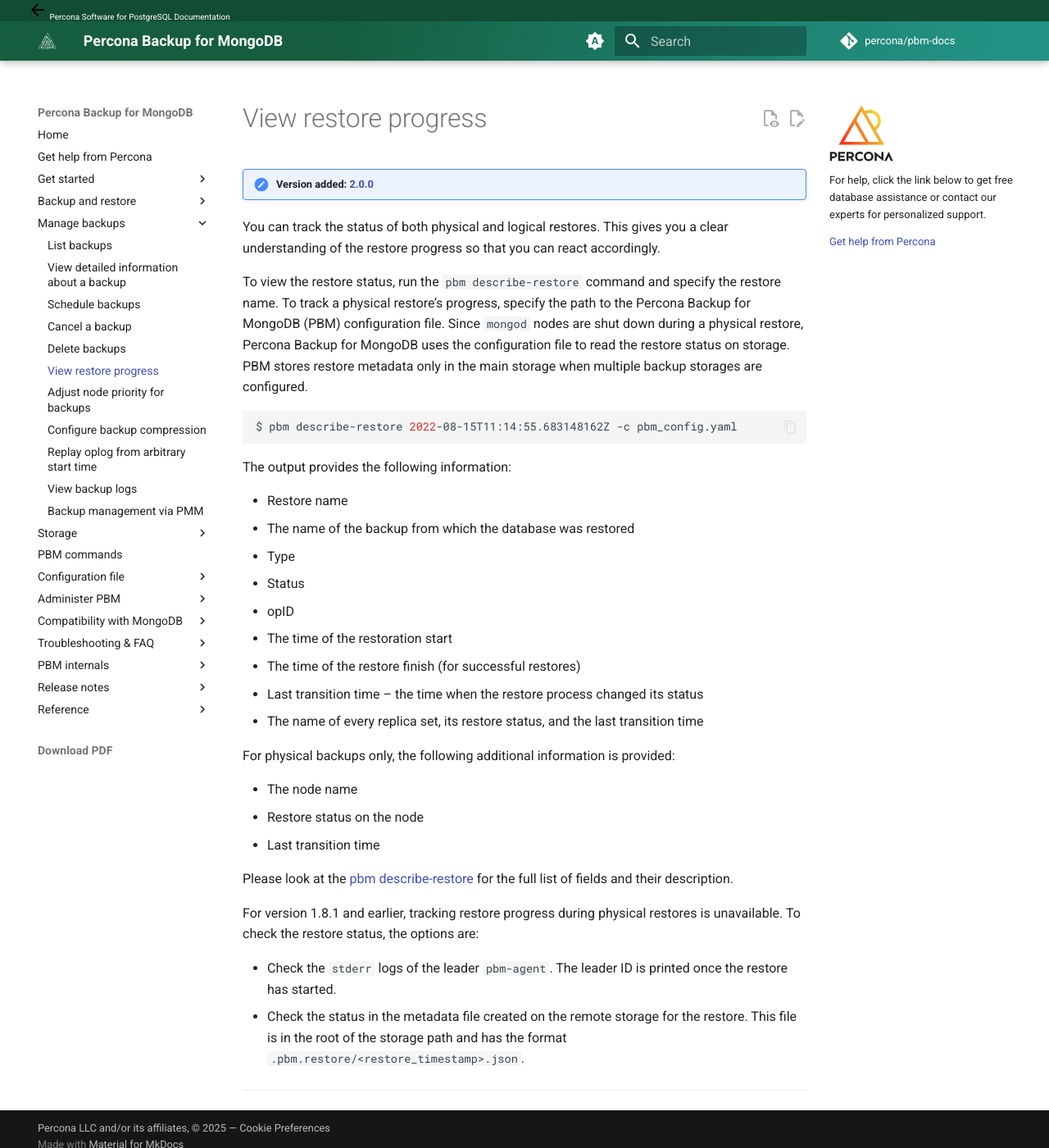
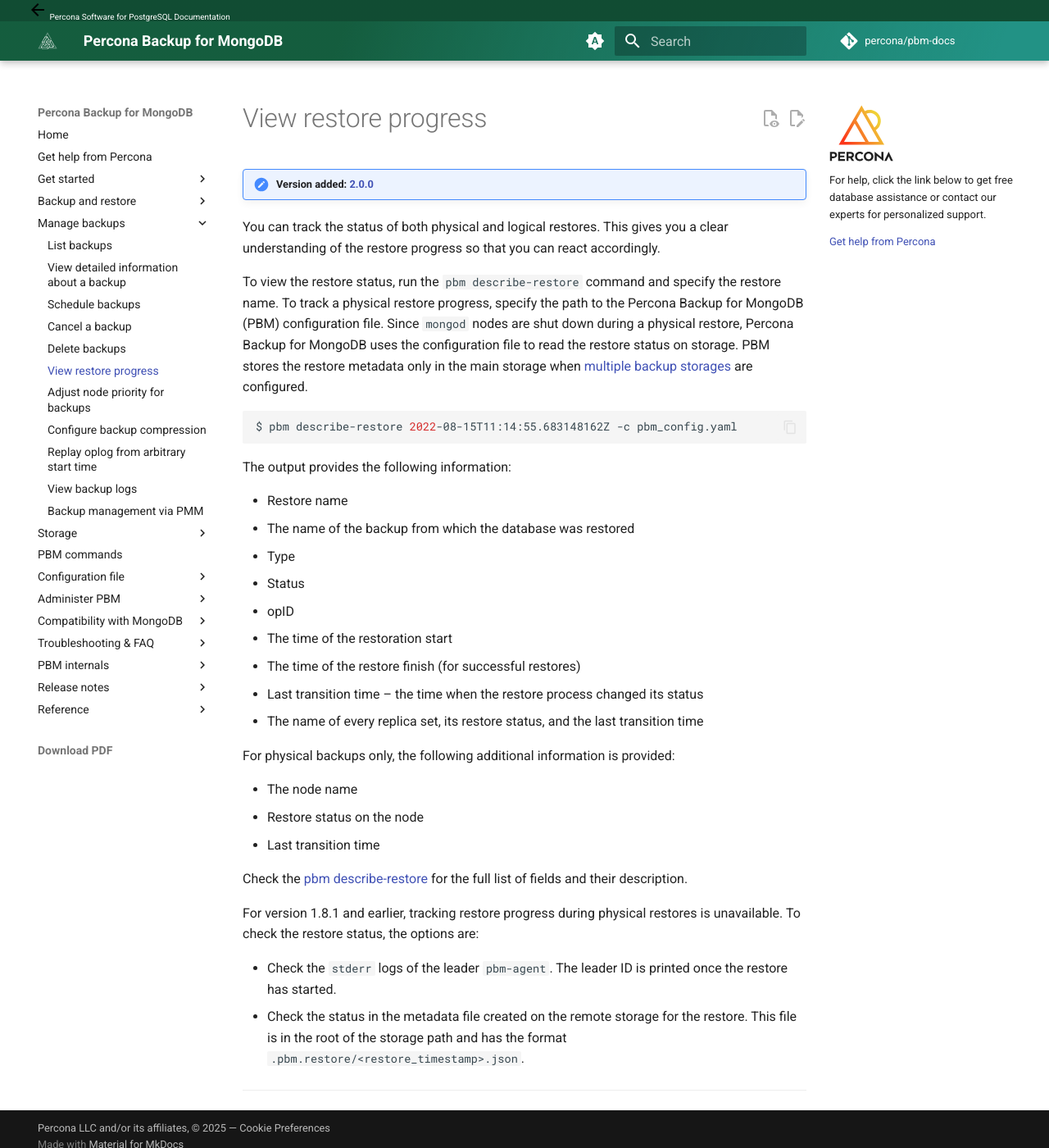
Before and after one commit to percona/pbm-docs, an MkDocs documentation site: the page built from docs/usage/restore-progress.md, in a window 1280 px wide and 1400 px high. Shown: the whole window at 82% size. Built offline with MkDocs 1.6.1 and Material for MkDocs 9.7.7, drawn with Linux system fonts in a browser that asks for light colours; nearby versions of some CDN libraries; comment, search, counter and statistics services are not loaded.

Commit message:
Apply suggestions from code review
Co-authored-by: Anastasia Alexandrova <anastasia.alexandrova@percona.com>

````diff
--- a/docs/usage/restore-progress.md
+++ b/docs/usage/restore-progress.md
@@ -4,7 +4,7 @@
 
 You can track the status of both physical and logical restores. This gives you a clear understanding of the restore progress so that you can react accordingly.
 
-To view the restore status, run the `pbm describe-restore` command and specify the restore name. To track a physical restore's progress, specify the path to the Percona Backup for MongoDB (PBM) configuration file. Since `mongod` nodes are shut down during a physical restore, Percona Backup for MongoDB uses the configuration file to read the restore status on storage. PBM stores restore metadata only in the main storage when multiple backup storages are configured.
+To view the restore status, run the `pbm describe-restore` command and specify the restore name. To track a physical restore progress, specify the path to the Percona Backup for MongoDB (PBM) configuration file. Since `mongod` nodes are shut down during a physical restore, Percona Backup for MongoDB uses the configuration file to read the restore status on storage. PBM stores the restore metadata only in the main storage when [multiple backup storages](../features/multi-storage.md) are configured.
 
 ```{.bash data-prompt="$"}
 $ pbm describe-restore 2022-08-15T11:14:55.683148162Z -c pbm_config.yaml
@@ -28,7 +28,7 @@
 - Restore status on the node
 - Last transition time
 
-Please look at the [pbm describe-restore](../reference/pbm-commands.md#output_1) for the full list of fields and their description.
+Check the [pbm describe-restore](../reference/pbm-commands.md#output_1) for the full list of fields and their description.
 
 For version 1.8.1 and earlier, tracking restore progress during physical restores is unavailable. To check the restore status, the options are:
 
````
